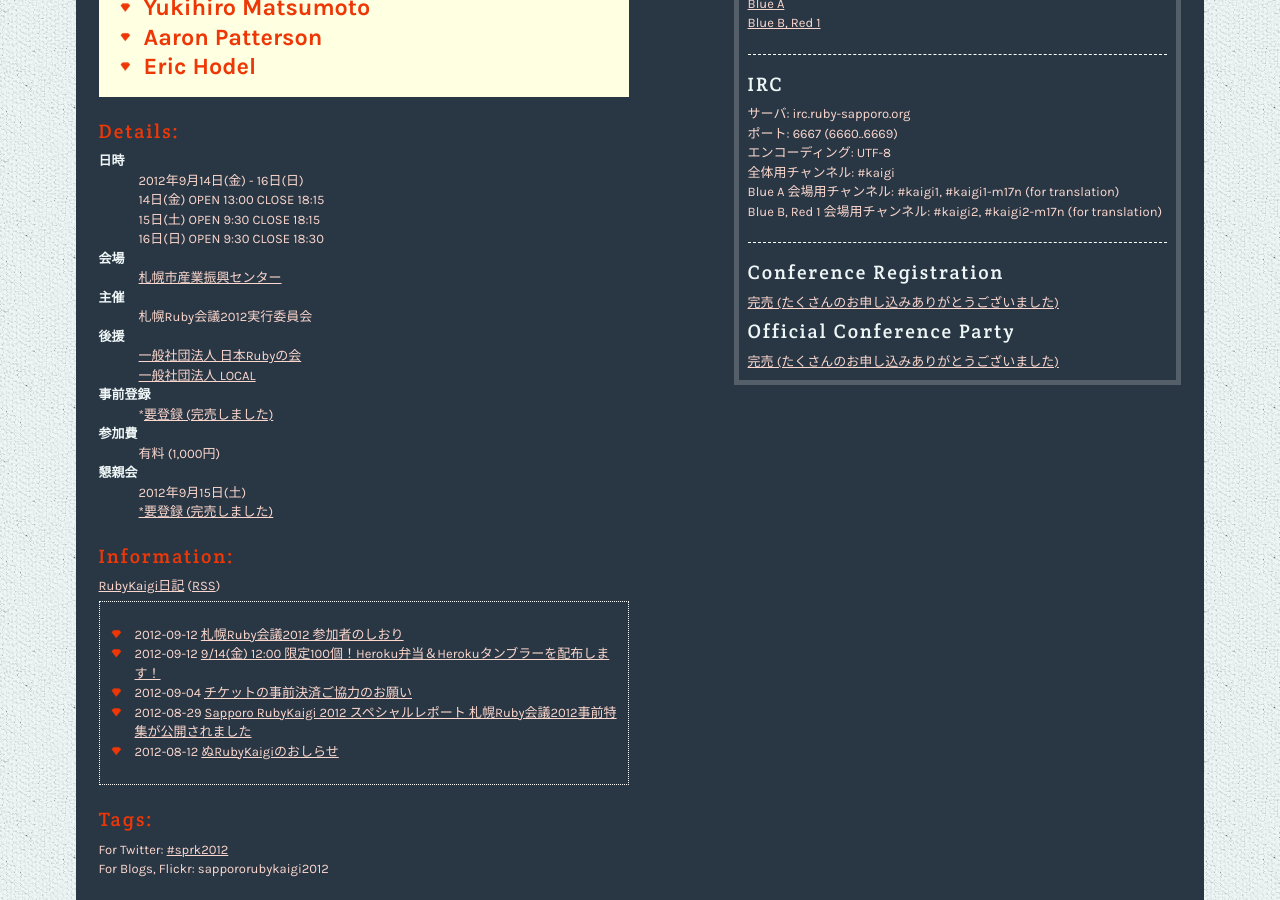
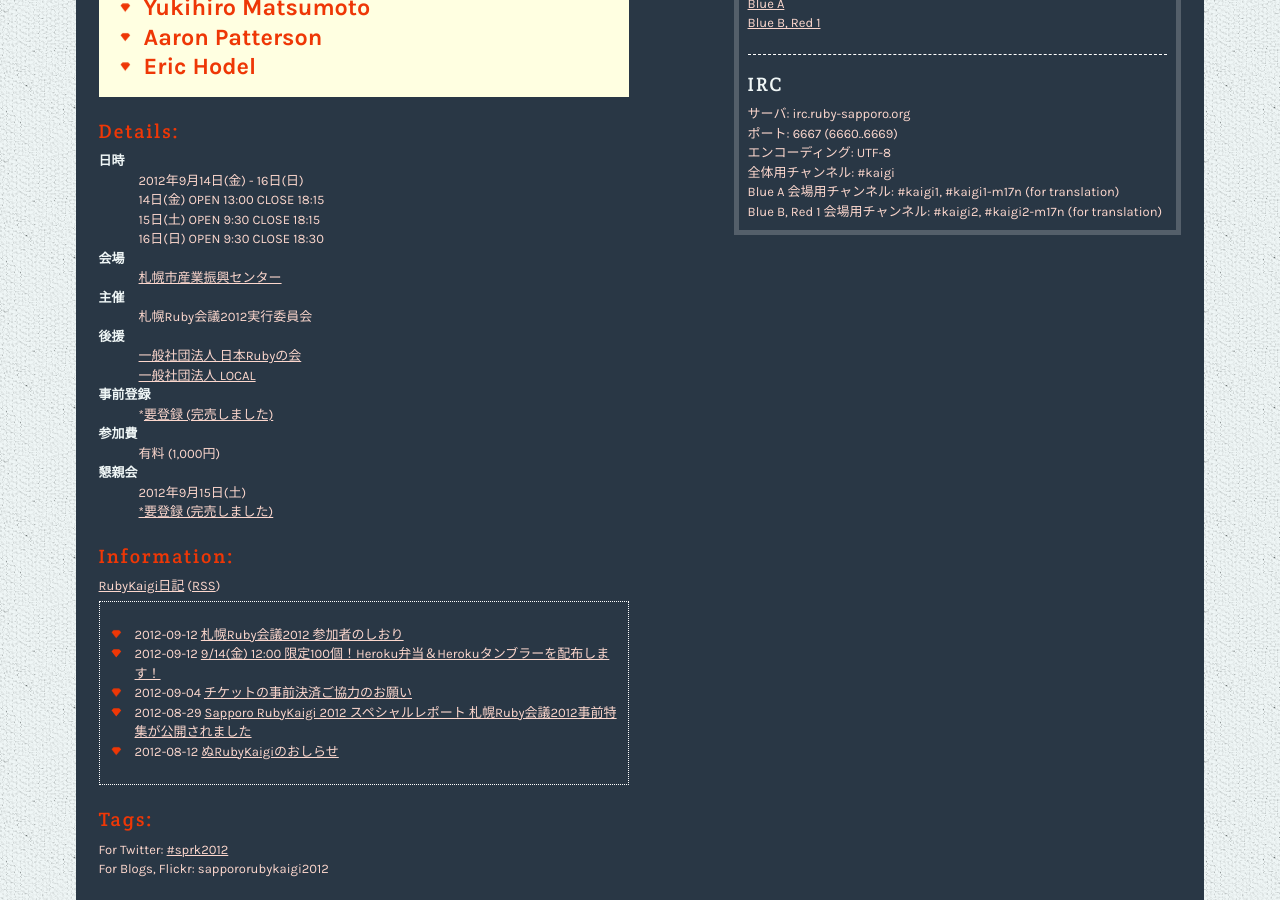
Before and after one commit to ruby-sapporo/sapporo.rubykaigi.org, a Jekyll site: the page built from 2012/ja/index.html, in a window 1280 px wide and 900 px high, scrolled down 834 px. Built offline with Jekyll 4.4.1, drawn with Linux system fonts in a browser that asks for light colours; nearby versions of some CDN libraries; Markdown is read by kramdown in place of the engine named in the settings; comment, search, counter and statistics services are not loaded.

Commit message:
Remove links to tickets from the info-box

```diff
--- a/2012/ja/index.html
+++ b/2012/ja/index.html
@@ -67,16 +67,6 @@
       <p>Blue A 会場用チャンネル: #kaigi1, #kaigi1-m17n (for translation)</p>
       <p>Blue B, Red 1 会場用チャンネル: #kaigi2, #kaigi2-m17n (for translation)</p>
     </div>
-    <hr>
-    <h2>Conference Registration</h2>
-    <div>
-      <p><a href="http://sapporo-rubykaigi.doorkeeper.jp/events/1441" target="_blank">完売 (たくさんのお申し込みありがとうございました)</a></p>
-
-    </div>
-    <h2>Official Conference Party</h2>
-    <div>
-      <p><a href="http://sapporo-rubykaigi.doorkeeper.jp/events/1361" target="_blank">完売 (たくさんのお申し込みありがとうございました)</a></p>
-    </div>
   </div>
   <div id="sponsorLogos">
     <h2>Sponsors:</h2>
```
Also changed, not shown: 2012/en/index.html (+0 -9 lines).
